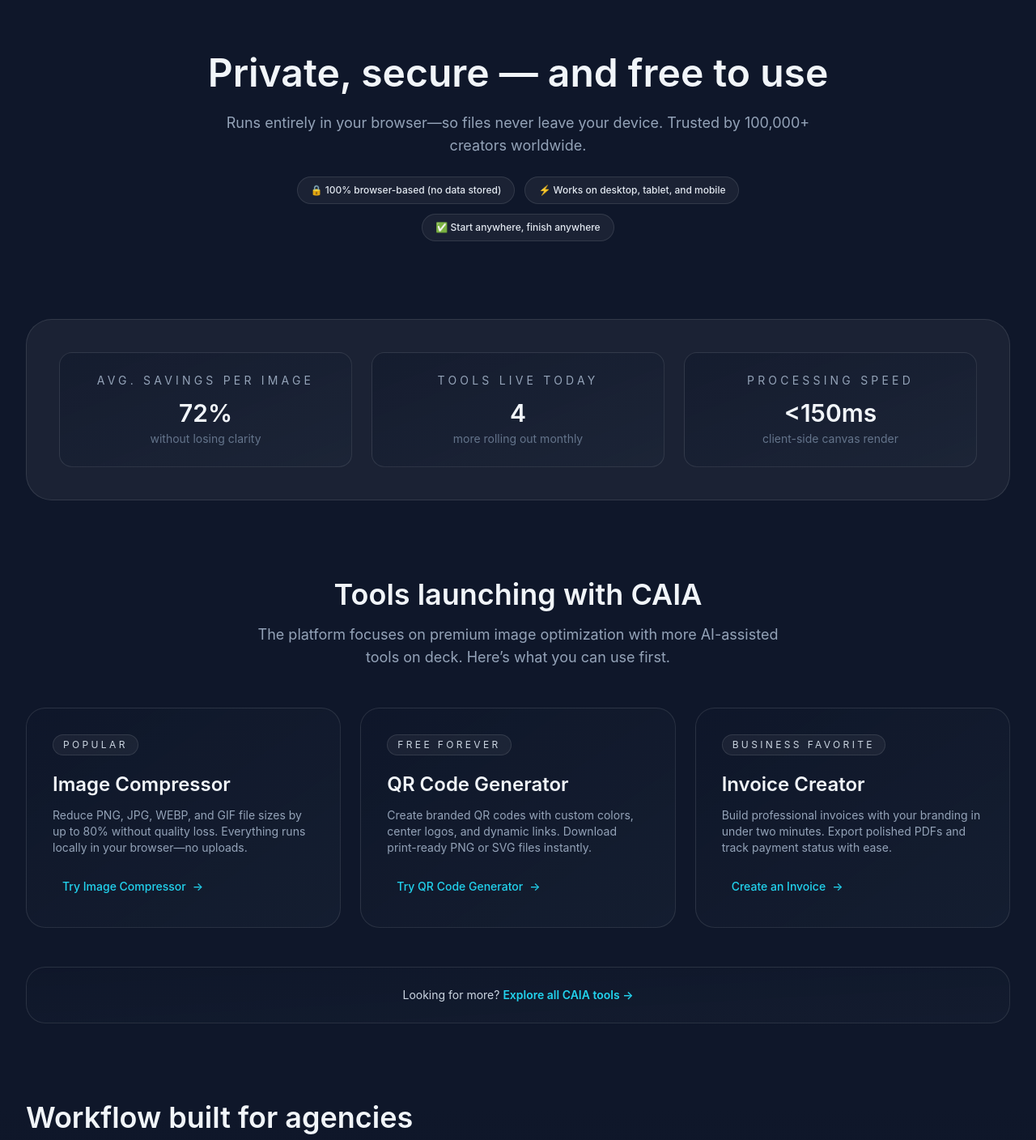
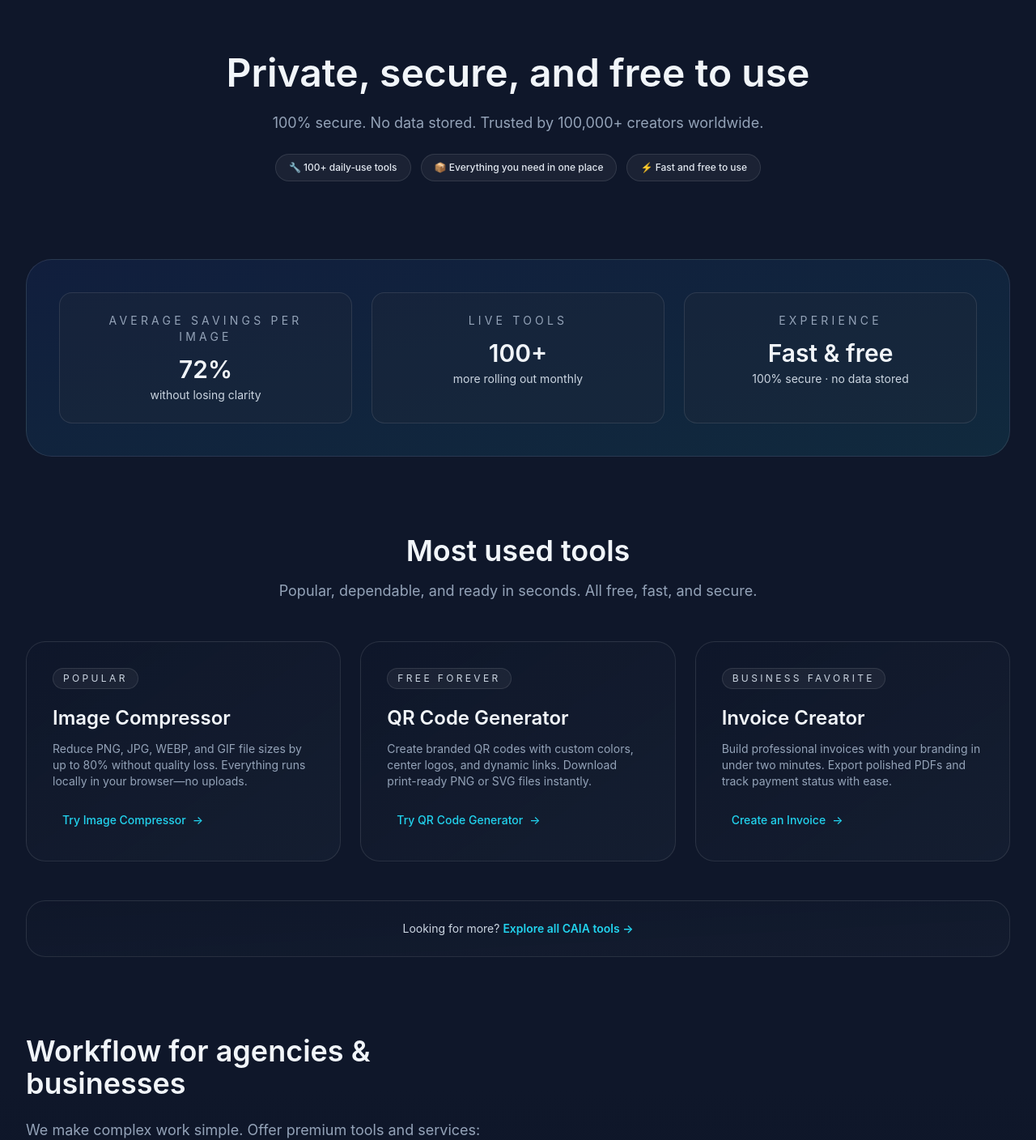
Before and after one commit to whisperingmystery-spec/creativai-frontend, a Vue app: page / in a window 1280 px wide. Shown: the part 700-2108 px from the top of the page at 81% size. Built offline with nearby package versions, Linux system fonts and the light colour scheme; no server answers.

Commit message:
feat(home): copy, stats, colors, hovers; replace long dashes; CAIA wording

```diff
--- a/src/App.vue
+++ b/src/App.vue
@@ -87,7 +87,7 @@
               </div>
             </div>
             <p class="text-sm text-slate-400">
-              Premium AI-powered image tools for modern agencies. Compress, enhance, and ship visuals at lightning speed with zero compromise.
+              Premium AI-powered tools for modern teams. Compress, create, and calculate at lightning speed with zero compromise.
             </p>
             <div class="flex flex-col gap-1 text-sm text-slate-400">
               <p>Email: <a href="mailto:team@creativaiagency.com" class="text-slate-200 hover:text-brand-accent">team@creativaiagency.com</a></p>
@@ -116,7 +116,7 @@
         </div>
 
         <div class="flex flex-col gap-4 border-t border-slate-800/60 pt-6 text-xs text-slate-500 md:flex-row md:items-center md:justify-between">
-          <p>&copy; {{ new Date().getFullYear() }} CAIA Labs · All rights reserved.</p>
+          <p>&copy; {{ new Date().getFullYear() }} CAIA · All rights reserved.</p>
           <div class="flex flex-wrap items-center gap-4">
             <RouterLink
               v-for="link in legalLinks"
--- a/src/components/home/AnimatedHero.vue
+++ b/src/components/home/AnimatedHero.vue
@@ -105,10 +105,10 @@
       <!-- Copy -->
       <div class="space-y-6">
         <h1 ref="headlineRef" class="text-4xl font-semibold leading-tight text-slate-100 md:text-5xl">
-          Every tool you need — in one place
+          Every tool you need, in one place
         </h1>
         <p ref="subRef" class="max-w-2xl text-base text-slate-400 md:text-lg">
-          Compress images, generate passwords, create QR codes, calculate percentages, make invoices, and count words. 100% free. Browser-based. No data stored.
+          Compress images, generate passwords, create QR codes, calculate percentages, make invoices, and count words. 100% free. 100% secure. No data stored.
         </p>
         <div ref="ctaRef" class="flex flex-col gap-3 sm:flex-row sm:items-center">
           <RouterLink
--- a/src/components/home/ToolsIntroBlock.vue
+++ b/src/components/home/ToolsIntroBlock.vue
@@ -15,21 +15,15 @@
 <template>
   <section class="space-y-6 text-center">
     <h2 class="px-2 text-3xl font-semibold leading-tight text-slate-100 md:text-5xl">
-      Private, secure — and free to use
+      Private, secure, and free to use
     </h2>
     <p class="mx-auto max-w-3xl px-2 text-base text-slate-400 md:text-lg">
-      Runs entirely in your browser—so files never leave your device. Trusted by 100,000+ creators worldwide.
+      100% secure. No data stored. Trusted by 100,000+ creators worldwide.
     </p>
     <div class="mx-auto flex max-w-3xl flex-wrap items-center justify-center gap-3 text-xs font-medium text-slate-200">
-      <span class="inline-flex items-center gap-2 rounded-full border border-white/10 bg-white/5 px-4 py-2">
-        🔒 100% browser-based (no data stored)
-      </span>
-      <span class="inline-flex items-center gap-2 rounded-full border border-white/10 bg-white/5 px-4 py-2">
-        ⚡ Works on desktop, tablet, and mobile
-      </span>
-      <span class="inline-flex items-center gap-2 rounded-full border border-white/10 bg-white/5 px-4 py-2">
-        ✅ Start anywhere, finish anywhere
-      </span>
+      <span class="inline-flex items-center gap-2 rounded-full border border-white/10 bg-white/5 px-4 py-2">🔧 100+ daily‑use tools</span>
+      <span class="inline-flex items-center gap-2 rounded-full border border-white/10 bg-white/5 px-4 py-2">📦 Everything you need in one place</span>
+      <span class="inline-flex items-center gap-2 rounded-full border border-white/10 bg-white/5 px-4 py-2">⚡ Fast and free to use</span>
     </div>
   </section>
 </template>
--- a/src/pages/Home.vue
+++ b/src/pages/Home.vue
@@ -5,9 +5,9 @@
 import ToolsIntroBlock from '@/components/home/ToolsIntroBlock.vue'
 
 const heroStats = [
-  { label: 'Avg. savings per image', value: '72%', detail: 'without losing clarity' },
-  { label: 'Tools live today', value: '4', detail: 'more rolling out monthly' },
-  { label: 'Processing speed', value: '<150ms', detail: 'client-side canvas render' }
+  { label: 'Average savings per image', value: '72%', detail: 'without losing clarity' },
+  { label: 'Live tools', value: '100+', detail: 'more rolling out monthly' },
+  { label: 'Experience', value: 'Fast & free', detail: '100% secure · no data stored' }
 ]
 
 const featuredTools = [
@@ -147,25 +147,25 @@
     <AnimatedHero :slides="heroSlides" />
     <ToolsIntroBlock />
 
-    <section class="rounded-[32px] border border-white/10 bg-white/5 p-8 sm:p-10">
+    <section class="rounded-[32px] border border-white/10 bg-gradient-to-br from-brand/10 to-brand-accent/10 p-8 sm:p-10">
       <div class="grid gap-6 sm:grid-cols-3">
         <div
           v-for="stat in heroStats"
           :key="stat.label"
-          class="rounded-2xl border border-white/10 bg-gradient-to-br from-slate-900/50 to-slate-800/40 p-6 text-center"
+          class="rounded-2xl border border-white/10 bg-slate-800/40 p-6 text-center transition hover:scale-[1.02] hover:border-brand-accent/40"
         >
           <p class="text-sm uppercase tracking-[0.3em] text-slate-400">{{ stat.label }}</p>
           <p class="mt-3 text-3xl font-semibold text-slate-100">{{ stat.value }}</p>
-          <p class="mt-1 text-sm text-slate-500">{{ stat.detail }}</p>
+          <p class="mt-1 text-sm text-slate-300">{{ stat.detail }}</p>
         </div>
       </div>
     </section>
 
     <section class="space-y-12">
       <div class="flex flex-col gap-4 text-center">
-        <h2 class="text-3xl font-semibold text-slate-100 md:text-4xl">Tools launching with CAIA</h2>
+        <h2 class="text-3xl font-semibold text-slate-100 md:text-4xl">Most used tools</h2>
         <p class="mx-auto max-w-2xl text-base text-slate-400 md:text-lg">
-          The platform focuses on premium image optimization with more AI-assisted tools on deck. Hereʼs what you can use first.
+          Popular, dependable, and ready in seconds. All free, fast, and secure.
         </p>
       </div>
       <div class="grid gap-6 md:grid-cols-3">
@@ -200,15 +200,16 @@
 
     <section class="grid gap-12 lg:grid-cols-[1fr_1fr] lg:items-center">
       <div class="space-y-6">
-        <h2 class="text-3xl font-semibold text-slate-100 md:text-4xl">Workflow built for agencies</h2>
+        <h2 class="text-3xl font-semibold text-slate-100 md:text-4xl">Workflow for agencies & businesses</h2>
         <p class="text-base text-slate-400 md:text-lg">
-          CAIA keeps complex tasks approachable. From drag-and-drop uploads to AI-assisted cleanups, the UI guides your team at every step.
+          We make complex work simple. Offer premium tools and services: chatbot integrations, website builds, AI automation, and custom workflows. Need help?
+          <RouterLink class="text-brand-accent font-medium hover:underline" :to="{ name: 'contact' }">Contact us</RouterLink>.
         </p>
         <ul class="space-y-6">
           <li
             v-for="item in benefits"
             :key="item.title"
-            class="flex items-start gap-4 rounded-2xl border border-white/10 bg-white/5 p-6"
+            class="flex items-start gap-4 rounded-2xl border border-white/10 bg-white/5 p-6 transition transform duration-200 hover:scale-[1.02] hover:shadow-glow hover:border-brand-accent/40 hover:bg-slate-800/60"
           >
             <span class="mt-1 inline-flex h-8 w-8 items-center justify-center rounded-full bg-brand/10 text-sm font-semibold text-brand">
               ✓
@@ -254,7 +255,7 @@
           :key="testimonial.author"
           class="rounded-3xl border border-white/10 bg-gradient-to-br from-slate-900/50 to-slate-800/40 p-6"
         >
-          <blockquote class="text-sm text-slate-300">“{{ testimonial.quote }}”</blockquote>
+          <blockquote class="text-sm text-slate-300">“{{ testimonial.quote.replace('CreatiVAI', 'CAIA') }}”</blockquote>
           <figcaption class="mt-4 text-xs uppercase tracking-[0.3em] text-slate-500">
             {{ testimonial.author }} · {{ testimonial.role }}
           </figcaption>
```
